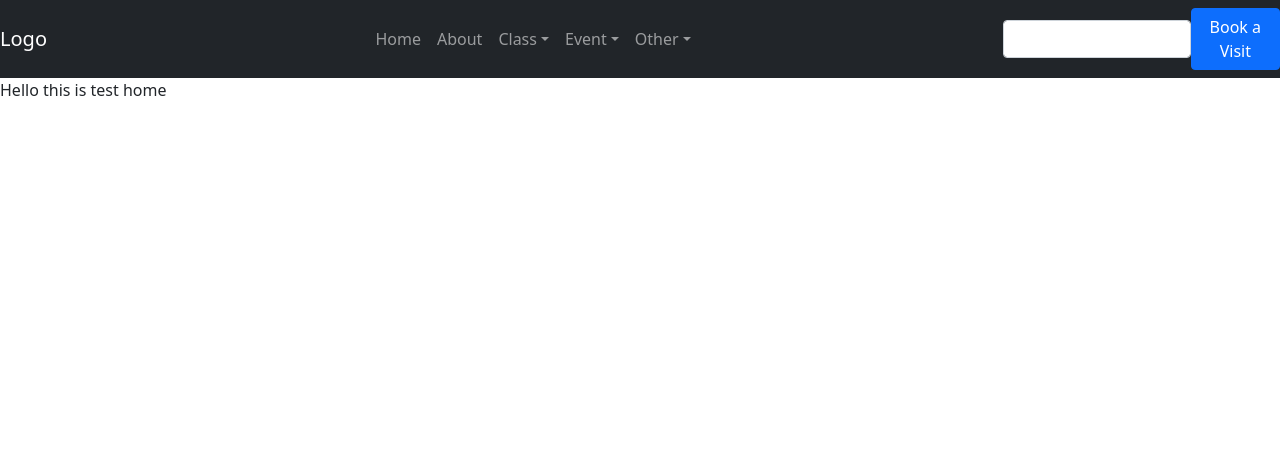
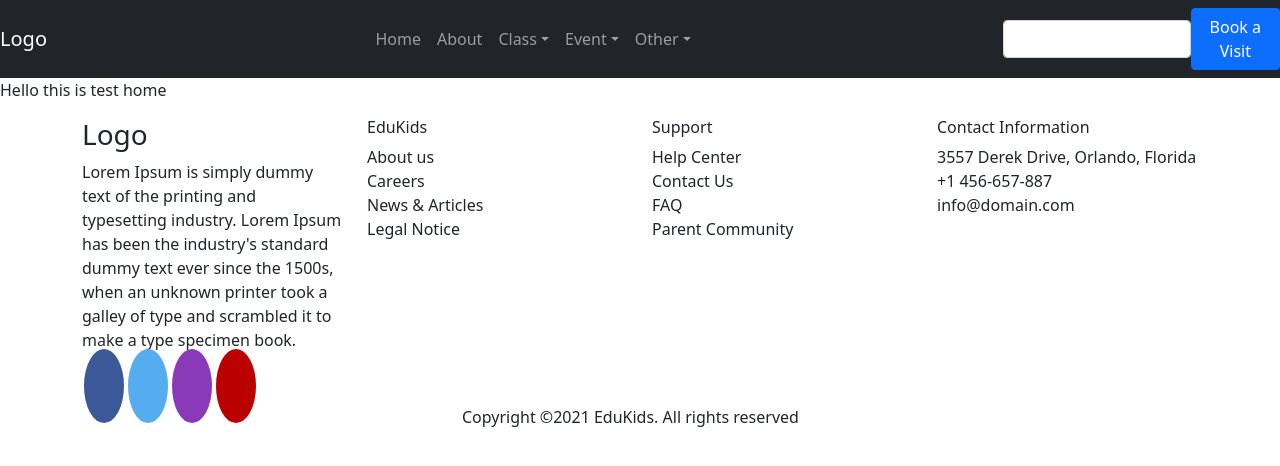
Before and after one commit to theMVPshop/edukids, a React (Create React App) app in the folder edukids/: page / in a window 1280 px wide. Shown: the top 466 px of the page. Built offline with nearby package versions, Linux system fonts and the light colour scheme.

Commit message:
Lance's Updates

```diff
--- a/edukids/src/App.css
+++ b/edukids/src/App.css
@@ -42,3 +42,53 @@ header{
     transform: rotate(360deg);
   }
 }
+
+.fa {
+  width: 25px;
+  padding: 20px;
+  font-size: 25px;
+  text-align: center;
+  text-decoration: none;
+  margin: 5px 2px;
+  color: white;
+  border-radius: 50%;
+}
+
+.fa:hover {
+  opacity: 0.7;
+}
+
+.fa-facebook {
+  background: #3B5998;
+}
+
+.fa-twitter {
+  background: #55ACEE;
+}
+
+.fa-instagram {
+  background: #8a3ab9;
+}
+
+.fa-youtube {
+  background: #bb0000;
+}
+
+.pa {
+  width: auto;
+}
+
+.pa-color {
+  background-color: purple;
+  border-color: seagreen;
+  border-width: 100px;
+}
+
+.ka {
+
+}
+
+.ka-whatever {
+
+  color: #3B5998;
+}
--- a/edukids/src/App.js
+++ b/edukids/src/App.js
@@ -2,12 +2,14 @@ import Router from "./Router"
 import {BrowserRouter} from 'react-router-dom'
 import './App.css';
 import Header from "./components/Header";
+import Footer from "./components/Footer";
 
 function App() {
   return (
     <BrowserRouter>
     <Header/>
     <Router/>
+    <Footer/>
     </BrowserRouter>
 
   );
--- a/edukids/src/components/Footer.js
+++ b/edukids/src/components/Footer.js
@@ -1,10 +1,57 @@
 import React from 'react';
+import { Col, Container, Row } from 'react-bootstrap';
 
 const Footer = () => {
 
+
+
     return (
-        <div>
-
+        <div className="main-footer" >
+            <Container className="footer-bottom">
+                <Row>
+                    <Col>
+                    <h3>Logo</h3>
+                    <p>Lorem Ipsum is simply dummy text of the printing and typesetting industry. Lorem Ipsum has been the industry's standard dummy text ever since the 1500s, when an unknown printer took a galley of type and scrambled it to make a type specimen book.</p>
+                    <a href="www.facebook.com" className="fa fa-facebook"></a>
+		            <a href="#" className="fa fa-twitter"></a>
+                    <a href="#" className="fa fa-instagram"></a>
+                    <a href="#" className="fa fa-youtube"></a>
+                    </Col>
+                    <Col>
+                    <h6>EduKids</h6>
+                    <ul className="list-unstyled">
+                        <li>About us</li>
+                        <li>Careers</li>
+                        <li>News & Articles</li>
+                        <li>Legal Notice</li>
+                    </ul>
+                    </Col>
+                    <Col>
+                    <h6>Support</h6>
+                    <ul className="list-unstyled">
+                        <li>Help Center</li>
+                        <li>Contact Us</li>
+                        <li>FAQ</li>
+                        <li>Parent Community</li>
+                    </ul>
+                    </Col>
+                    <Col>
+                    <h6>Contact Information</h6>
+                    <ul className="list-unstyled">
+                        <li>3557 Derek Drive, Orlando, Florida</li>
+                        <li>+1 456-657-887</li>
+                        <li>info@domain.com</li>
+                    </ul>
+                    </Col>
+                </Row>
+                <Row>
+                    <Col></Col>
+                    <Col>
+                    <p className="text-xs-center" >Copyright &copy;{new Date().getFullYear()} EduKids. All rights reserved</p>
+                    </Col>
+                    <Col></Col>
+                </Row>
+            </Container>
 
         </div>
     );
```
